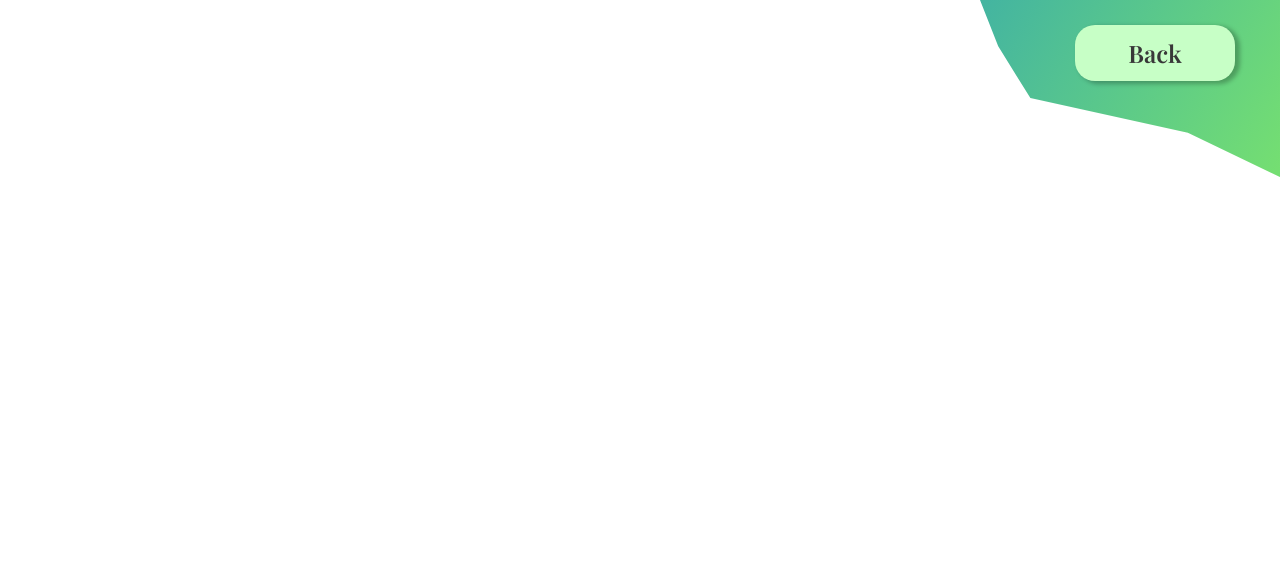
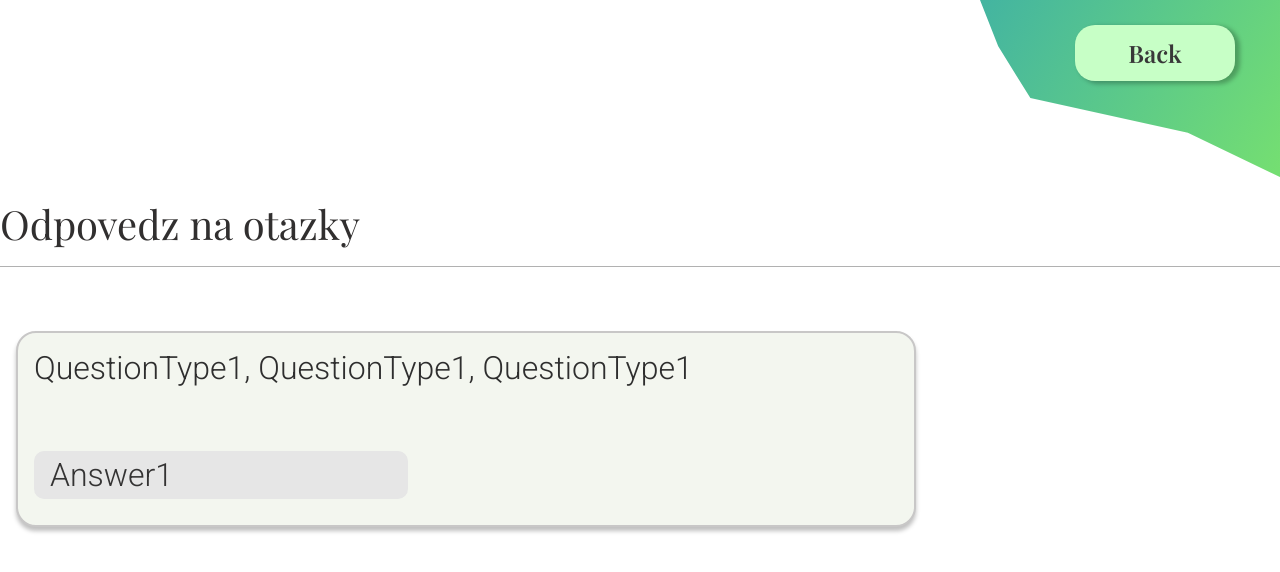
Before and after one commit to smravec/Photosynthesis-Breathing-React-Website, a React (Create React App) app: page /quiz in a window 1280 px wide. Shown: the top 572 px of the page. Built offline with nearby package versions, Linux system fonts and the light colour scheme.

Commit message:
QuizPage outline

```diff
--- a/src/components/DemoPage.module.css
+++ b/src/components/DemoPage.module.css
@@ -381,14 +381,15 @@
     }
 
     .FinalButtonsContainer{
-        width: 95%;
+        width: 88%;
 
         max-width: 26rem;
 
         display: grid;
         justify-items: center;
 
-        grid-template-columns: repeat(auto-fill,minmax(10rem,1fr));
+        grid-template-columns: repeat(auto-fill,minmax(1fr,10rem));
+
     }
 
     .ButtonAgain,.ButtonEvaluate{
@@ -482,6 +483,15 @@
         color: rgb(219, 43, 33);
     }
 
+    .FinalButtonsContainer{
+        grid-template-columns: 1fr;
+        grid-row: 1fr 1fr;
+
+        width: 80%;
+
+    }
+
+
 }
 
 /* Quick fixes */
--- a/src/components/DemoPageComponents/AddAtomButtons.module.css
+++ b/src/components/DemoPageComponents/AddAtomButtons.module.css
@@ -14,7 +14,7 @@
     display: flex;
     justify-content: center;
 
-    background-color: rgb(249, 247, 247);
+    background-color: rgb(248, 248, 248);
 
     border: 1px solid rgba(128, 128, 128, 0.31);
 
--- a/src/components/QuizPage.js
+++ b/src/components/QuizPage.js
@@ -1,4 +1,6 @@
 import BackButton from "./BackButton"
+import QuestionType1 from "./QuizPageComponents/QuestionType1"
+
 
 import styles from "./QuizPage.module.css"
 
@@ -7,12 +9,18 @@ export default function QuizPage(){
 
     return(
         <div className={styles.MainContainer}>
+
             <BackButton/>
-            <div>
+
+            <div className={styles.MainContentContainer}>
+
+                <header>Odpovedz na otazky</header>
+
+                <QuestionType1/>
+
+
 
             </div>
-
-
 
         </div>
     )
--- a/src/components/QuizPage.module.css
+++ b/src/components/QuizPage.module.css
@@ -4,3 +4,22 @@
 
     height: fit-content;
 }
+
+.MainContentContainer{
+    display: flex;
+
+    flex-direction: column;
+
+}
+
+.MainContentContainer header{
+    margin-top: 1rem;
+    padding-bottom: 1rem;
+
+    font-family: "PlayFair Display";
+    font-weight: 200;
+    font-size: 2.5rem;
+    color: rgb(49, 47, 47);
+
+    border-bottom: 1px solid rgb(177, 177, 177);
+}
--- /dev/null
+++ b/src/components/QuizPageComponents/QuestionType1.js
@@ -0,0 +1,16 @@
+import styles from "./QuestionType1.module.css"
+
+
+export default function QuestionType1(props){
+
+    return(
+        <div className={styles.MainContainer}>
+
+            <div>QuestionType1, QuestionType1, QuestionType1</div>
+
+            <div>Answer1</div>
+
+        </div>
+    )
+
+}
--- /dev/null
+++ b/src/components/QuizPageComponents/QuestionType1.module.css
@@ -0,0 +1,41 @@
+.MainContainer{
+    margin-top: 4rem;
+    margin-left: 1rem;
+
+    width: 70%;
+    height: 12rem;
+
+    background-color: rgb(243, 246, 239);
+
+    box-shadow: 0px 4px 4px rgba(0, 0, 0, 0.25);
+
+    border: 2px solid rgb(200, 199, 199);
+
+    border-radius: 20px ;
+
+}
+
+.MainContainer div:first-child{
+    font-family: "Roboto";
+    font-weight: 200;
+    font-size: 2rem;
+    color: rgb(46, 46, 46);
+    margin-left: 1rem;
+    margin-top: 1rem;
+}
+
+.MainContainer div:last-child{
+    font-size: 2rem;
+    background-color: rgb(230, 230, 230);
+    width: 40%;
+    border-radius: 10px;
+    padding-top: 0.3rem;
+    padding-bottom: 0.3rem;
+    padding-left: 1rem;
+
+    margin-top: 4rem;
+    margin-left: 1rem;
+
+    font-weight: 100;
+    color: rgb(52, 51, 51);
+}
```
Also changed, not shown: src/components/QuizPageComponents/QuestionType2.js (added, +7 -0 lines), src/components/QuizPageComponents/QuestionType2.module.css (added).
